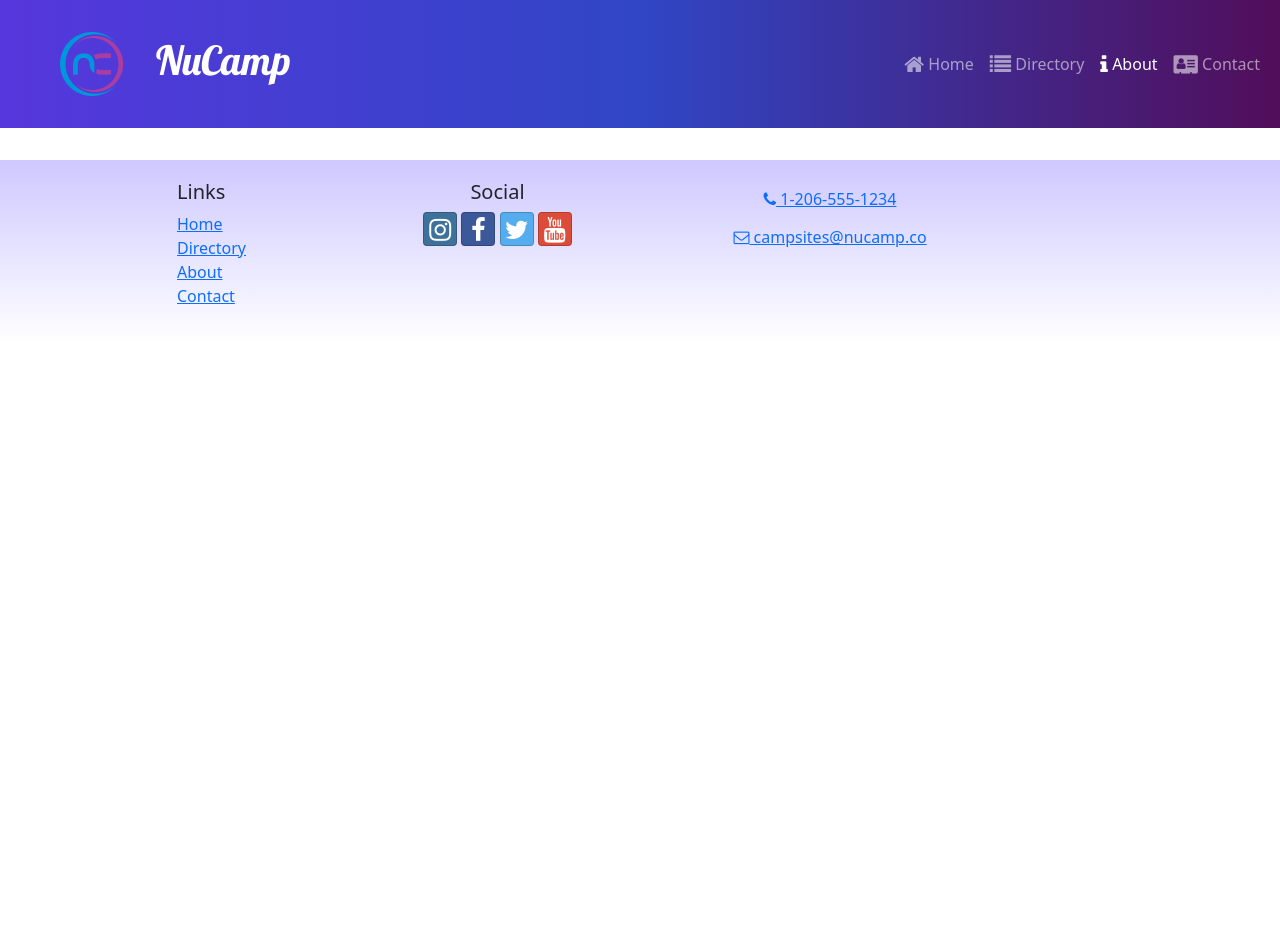
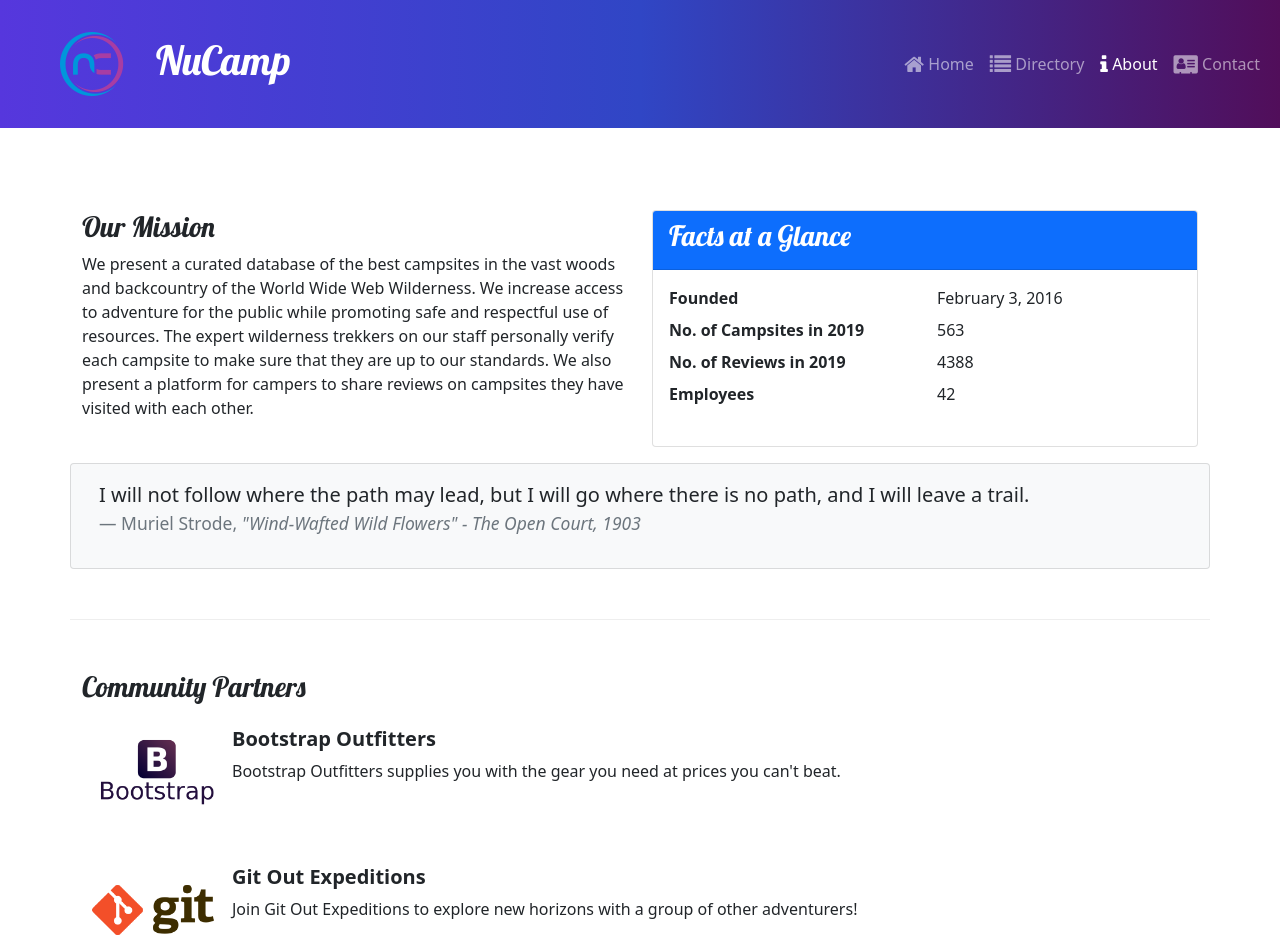
Before and after one commit to beckycb78/nucampsite_React, a React (Create React App) app: page /about in a window 1280 px wide. Shown: the top 952 px of the page. Before the commit the page ends 800 px from the top, so only its background shows below. Built offline with nearby package versions, Linux system fonts and the light colour scheme.

Commit message:
AnimatedDisplayCard

```diff
--- a/src/App.js
+++ b/src/App.js
@@ -5,6 +5,7 @@
 import Footer from './components/Footer';
 import CampsitesDirectoryPage from './pages/CampsitesDirectoryPage';
 import CampsiteDetailPage from './pages/CampsiteDetailPage';
+import AboutPage from './pages/AboutPage';
 import './App.css';
 
 function App() {
@@ -19,6 +20,7 @@
             path='directory/:campsiteId'
             element={<CampsiteDetailPage />}
         />
+        <Route path='about' element={<AboutPage />} />
       </Routes>
       <Footer />
     </div>
--- /dev/null
+++ b/src/features/display/AnimatedDisplayCard.js
@@ -0,0 +1,32 @@
+import { Card, CardImg, CardText, CardBody, CardTitle } from 'reactstrap';
+import { useState, useEffect } from 'react';
+import { useSpring, animated } from 'react-spring' ;
+
+const AnimatedDisplayCard = ({ item }) => {
+    const { image, name, description } = item;
+    const [toggle, setToggle] = useState(false);
+
+    const animatedStyle = useSpring({
+        opacity: toggle ? 1 : 0,
+        transform: toggle ? 'scale(1,1)' : 'scale(1,0)',
+        config: { duration: 500 }
+    });
+
+    useEffect(() => {
+        setToggle(true);
+    }, []);
+
+    return (
+        <animated.div style={animatedStyle}>
+            <Card>
+                <CardImg src={image} alt={name} />
+                <CardBody>
+                    <CardTitle>{name}</CardTitle>
+                    <CardText>{description}</CardText>
+                </CardBody>
+            </Card>
+        </animated.div>
+    );
+};
+
+export default AnimatedDisplayCard;
--- a/src/features/display/DisplayList.js
+++ b/src/features/display/DisplayList.js
@@ -1,19 +1,23 @@
 import { Col, Row } from 'reactstrap';
-import DisplayCard from './DisplayCard';
+// import DisplayCard from './DisplayCard';
+import AnimatedDisplayCard from './AnimatedDisplayCard';
 import { selectFeaturedCampsite } from '../campsites/campsitesSlice';
 import { selectFeaturedPromotion } from '../promotions/promotionsSlice';
+import { selectFeaturedPartner } from '../partners/partnersSlice';
 
 const DisplayList = () => {
-    const items = [selectFeaturedCampsite(), selectFeaturedPromotion()];
+    const items = [selectFeaturedCampsite(), selectFeaturedPromotion(), selectFeaturedPartner()];
 
     return (
         <Row>
             {items.map((item, idx) => {
                 return (
-                    <Col md className='m-1' key={idx}>
-                        <DisplayCard item={item} />
-                    </Col>
-                )
+                    item && (
+                        <Col md className='m-1' key={idx}>
+                            <AnimatedDisplayCard item={item} />
+                        </Col>
+                    )
+                );
             })}
         </Row>
     )
--- /dev/null
+++ b/src/features/partners/Partner.js
@@ -0,0 +1,22 @@
+import React from 'react'
+
+const Partner = ( {partner}) => {
+
+    if (partner) {
+        const { image, name, description } = partner;
+        return (
+            <>
+                <img src={image} alt={name} style={{ width: '150px' }} />
+                <div>
+                    <h5 className='fw-bold'>{name}</h5>
+                    {description}
+                </div>
+            </>
+         );
+    }
+
+
+  return null;
+}
+
+export default Partner;
--- /dev/null
+++ b/src/features/partners/PartnersList.js
@@ -0,0 +1,22 @@
+import { Col, Row } from 'reactstrap';
+import Partner from './Partner';
+import { selectAllPartners } from './partnersSlice';
+
+const PartnersList = () => {
+    const partners = selectAllPartners();
+    return (
+        <Col className='mt-4'>
+            <Row>
+                {partners.map((partner) => {
+                    return (
+                        <div className='d-flex mb-5' key={partner.id}>
+                            <Partner partner={partner} />
+                        </div>
+                    )
+                })}
+            </Row>
+        </Col>
+    )
+}
+
+export default PartnersList;
--- /dev/null
+++ b/src/features/partners/partnersSlice.js
@@ -0,0 +1,9 @@
+import { PARTNERS } from '../../app/shared/PARTNERS';
+
+export const selectAllPartners = () => {
+    return PARTNERS;
+};
+
+export const selectFeaturedPartner = () => {
+    return PARTNERS.find((partner) => partner.featured)
+}
--- /dev/null
+++ b/src/pages/AboutPage.js
@@ -0,0 +1,76 @@
+import { Col, Row, Container, Card, CardBody, CardHeader } from 'reactstrap';
+import PartnersList from '../features/partners/PartnersList';
+
+import React from 'react'
+
+const AboutPage = () => {
+  return (
+    <Container>
+        <Row className='row-content'>
+            <Col sm='6'>
+                <h3>Our Mission</h3>
+                <p>
+                    We present a curated database of the best campsites in the
+                    vast woods and backcountry of the World Wide Web Wilderness.
+                    We increase access to adventure for the public while
+                    promoting safe and respectful use of resources. The expert
+                    wilderness trekkers on our staff personally verify each
+                    campsite to make sure that they are up to our standards. We
+                    also present a platform for campers to share reviews on
+                    campsites they have visited with each other.
+                </p>
+            </Col>
+
+            <Col sm='6'>
+                <Card>
+                    <CardHeader className='bg-primary text-white'>
+                        <h3>Facts at a Glance</h3>
+                    </CardHeader>
+                    <CardBody>
+                        <dl className='row'>
+                            <dt className='col-6'>Founded</dt>
+                            <dd className='col-6'>February 3, 2016</dd>
+                            <dt className='col-6'>No. of Campsites in 2019</dt>
+                            <dd className='col-6'>563</dd>
+                            <dt className='col-6'>No. of Reviews in 2019</dt>
+                            <dd className='col-6'>4388</dd>
+                            <dt className='col-6'>Employees</dt>
+                            <dd className='col-6'>42</dd>
+                        </dl>
+                    </CardBody>
+                </Card>
+            </Col>
+                <Card className='bg-light mt-3'>
+                    <CardBody>
+                        <blockquote className='blockquote'>
+                            <p>
+                                I will not follow where the path may lead, but I
+                                will go where there is no path, and I will leave
+                                a trail.
+                            </p>
+                            <footer className='blockquote-footer'>
+                                Muriel Strode,{' '}
+                                <cite title='Source Title'>
+                                    "Wind-Wafted Wild Flowers" - The Open Court,
+                                    1903
+                                </cite>
+                            </footer>
+                        </blockquote>
+                    </CardBody>
+                </Card>
+            <Col>
+            </Col>
+        </Row>
+
+        <Row className='row-content'>
+            <Col  xs='12'>
+                <h3>Community Partners</h3>
+                < PartnersList />
+            </Col>
+        </Row>
+    </Container>
+
+  )
+}
+
+export default AboutPage
```
